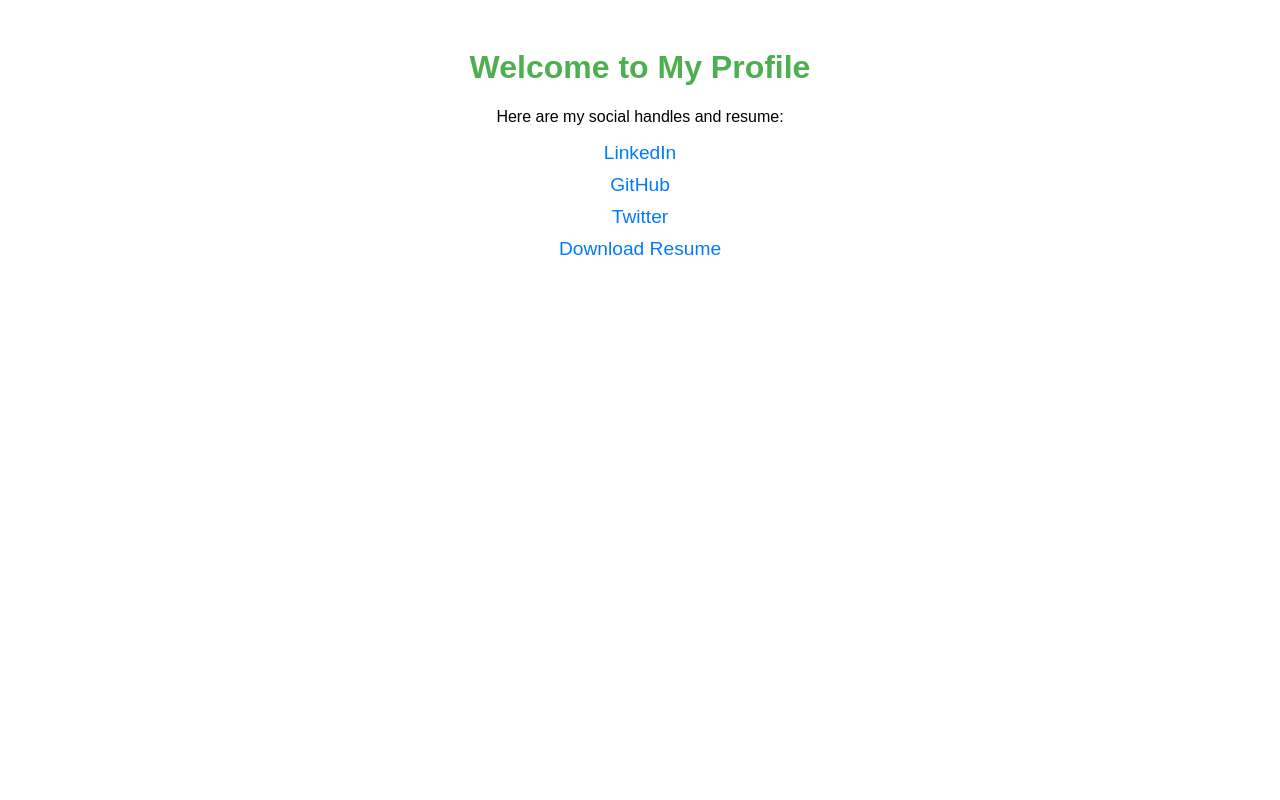
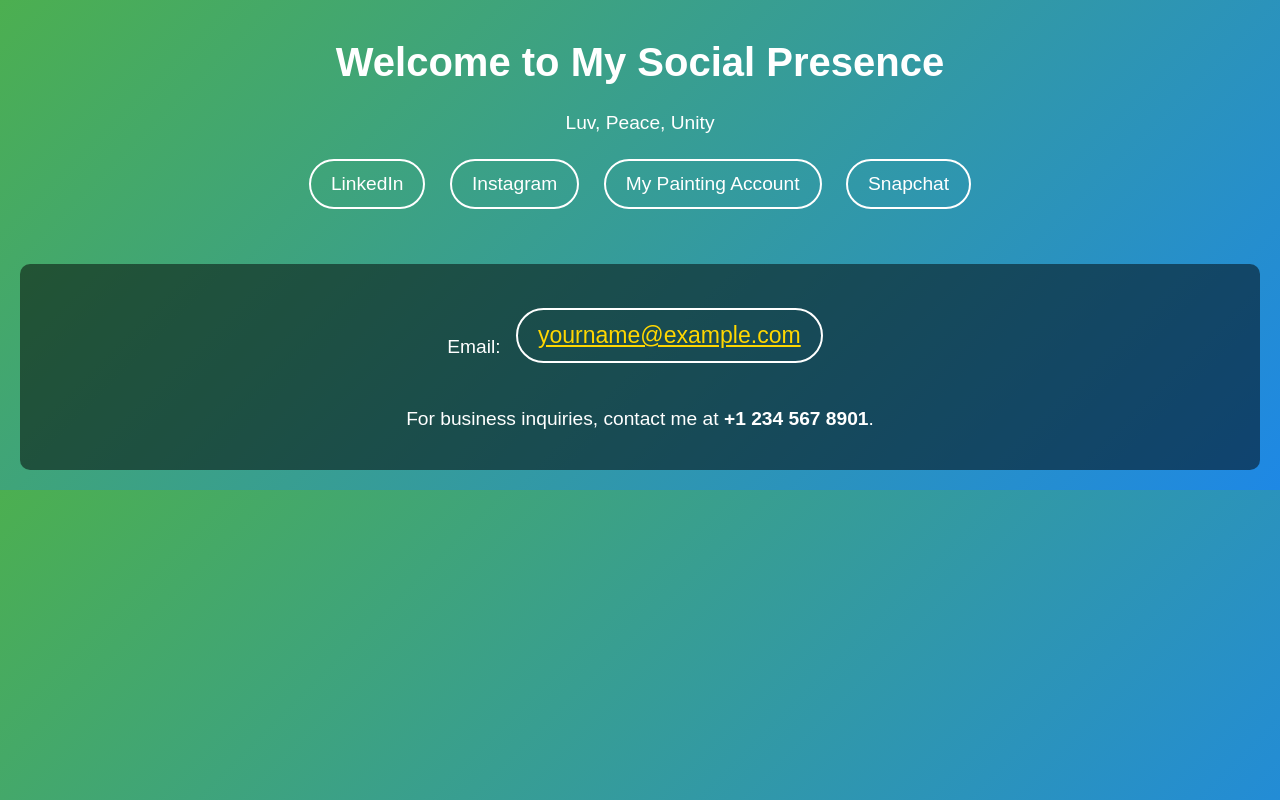
Before and after one commit to akj-9/Klink, a plain HTML site: page index.html in a window 1280 px wide. Drawn offline with Linux system fonts and the light colour scheme.

Commit message:
Second Commit

```diff
--- a/index.html
+++ b/index.html
@@ -3,34 +3,106 @@
 <head>
     <meta charset="UTF-8">
     <meta name="viewport" content="width=device-width, initial-scale=1.0">
-    <title>My Profile</title>
+    <title>Mon's Klink</title>
     <style>
+        /* General Styles */
         body {
-            font-family: Arial, sans-serif;
+            font-family: 'Arial', sans-serif;
             text-align: center;
             padding: 20px;
+            background: linear-gradient(135deg, #4CAF50, #1e88e5);
+            color: #fff;
+            margin: 0;
         }
         h1 {
-            color: #4CAF50;
+            font-size: 2.5em;
+            margin-top: 20px;
+            animation: fadeIn 2s ease-in-out;
+        }
+        p {
+            font-size: 1.2em;
+            margin-bottom: 20px;
+            animation: fadeIn 3s ease-in-out;
         }
         a {
-            display: block;
-            margin: 10px 0;
+            display: inline-block;
+            margin: 15px 10px;
+            padding: 12px 20px;
             text-decoration: none;
-            color: #007BFF;
+            color: #fff;
             font-size: 1.2em;
+            border: 2px solid #fff;
+            border-radius: 30px;
+            transition: all 0.3s ease;
+            animation: bounce 2s infinite ease-in-out;
         }
         a:hover {
-            color: #0056b3;
+            background-color: rgba(255, 255, 255, 0.2);
+            transform: scale(1.1);
+        }
+
+        /* Footer Styles */
+        footer {
+            margin-top: 30px;
+            padding: 20px 10px;
+            background-color: rgba(0, 0, 0, 0.5);
+            color: #fff;
+            font-size: 1em;
+            border-radius: 10px;
+        }
+        footer a {
+            color: #FFD700;
+            text-decoration: underline;
+        }
+
+        /* Responsive Design */
+        @media (max-width: 768px) {
+            h1 {
+                font-size: 2em;
+            }
+            a {
+                font-size: 1em;
+                margin: 10px 5px;
+            }
+            footer {
+                font-size: 0.9em;
+            }
+        }
+
+        /* Animations */
+        @keyframes fadeIn {
+            from {
+                opacity: 0;
+            }
+            to {
+                opacity: 1;
+            }
+        }
+
+        @keyframes bounce {
+            0%, 100% {
+                transform: translateY(0);
+            }
+            50% {
+                transform: translateY(-10px);
+            }
         }
     </style>
 </head>
 <body>
-    <h1>Welcome to My Profile</h1>
-    <p>Here are my social handles and resume:</p>
-    <a href="https://www.linkedin.com/in/yourprofile" target="_blank">LinkedIn</a>
-    <a href="https://github.com/yourusername" target="_blank">GitHub</a>
-    <a href="https://twitter.com/yourhandle" target="_blank">Twitter</a>
-    <a href="/path/to/your-resume.pdf" target="_blank">Download Resume</a>
+    <h1>Welcome to My Social Presence</h1>
+    <p>Luv, Peace, Unity</p>
+
+    <!-- Social Links -->
+    <a href="https://www.linkedin.com/in/monika-mittal-2b3738269?utm_source=share&utm_campaign=share_via&utm_content=profile&utm_medium=ios_app" target="_blank">LinkedIn</a>
+    <a href="https://www.instagram.com/xo.moniikaaa?igsh=MWdpYW1nMGZkdndjbQ==" target="_blank">Instagram</a>
+    <a href="https://www.instagram.com/paintwithmon?igsh=MWM4d2xsODMyY2k1eg==" target="_blank">My Painting Account</a>
+    <a href="https://snapchat.com/t/JbGzo9GU" target="_blank">Snapchat</a>
+
+    <!-- Footer -->
+    <footer>
+        <p>Email: <a href="mailto:yourname@example.com">yourname@example.com</a></p>
+        <p>For business inquiries, contact me at <strong>+1 234 567 8901</strong>.</p>
+    </footer>
 </body>
 </html>
```
